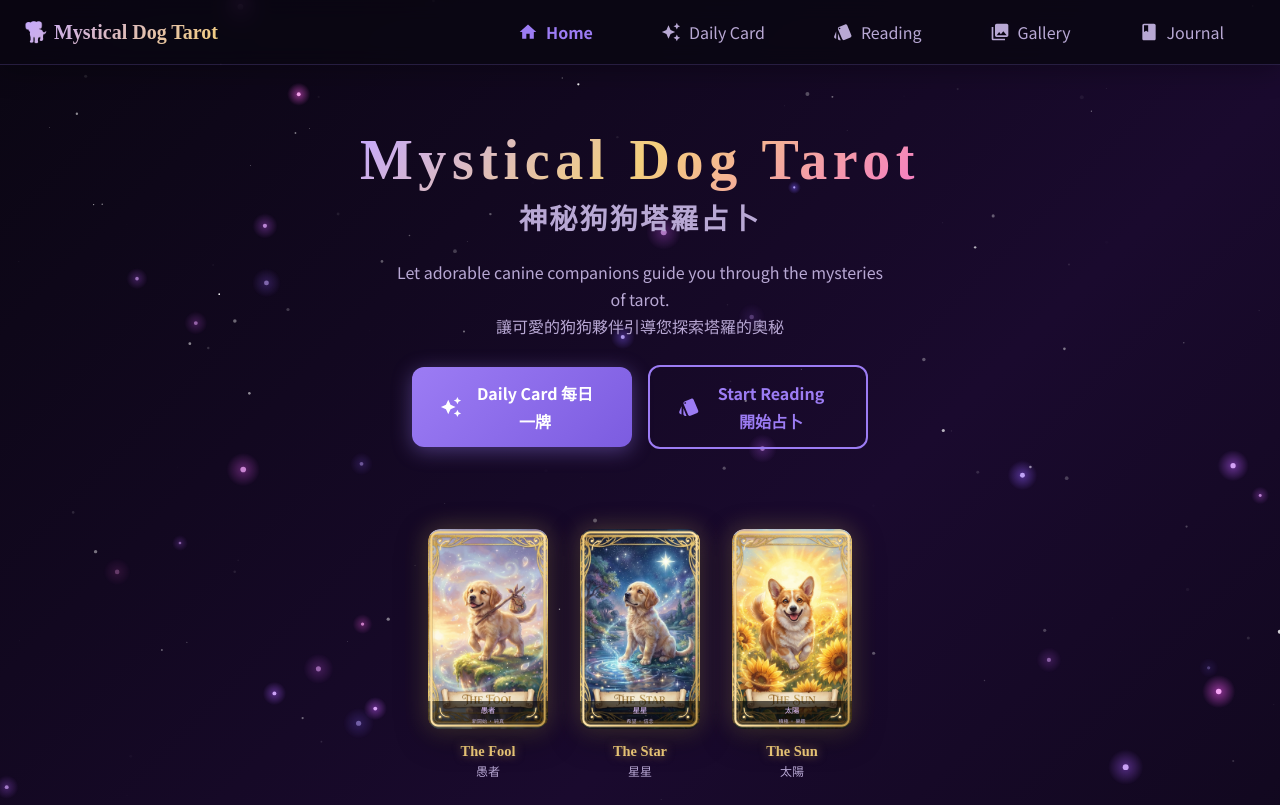
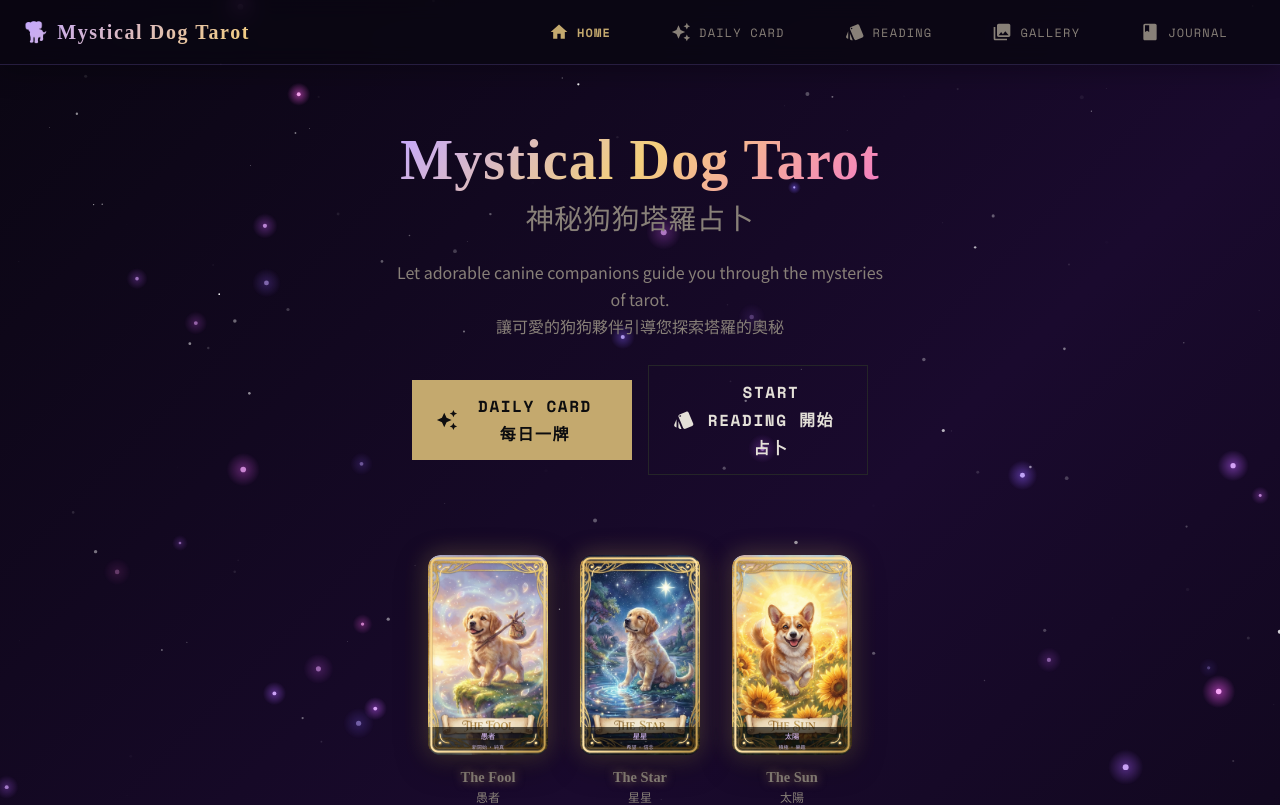
Before and after one commit to ericermerimen/tarot, a Next.js app: page / in a window 1280 px wide. Shown: the top 805 px of the page. Built offline with nearby package versions, Linux system fonts and the light colour scheme.

Commit message:
style: retheme MUI to instrument palette

```diff
--- a/src/theme/theme.ts
+++ b/src/theme/theme.ts
@@ -5,22 +5,14 @@ import { createTheme } from '@mui/material/styles';
 declare module '@mui/material/styles' {
   interface Palette {
     mystical: {
-      purple: string;
       gold: string;
-      pink: string;
-      blue: string;
       dark: string;
-      glow: string;
     };
   }
   interface PaletteOptions {
     mystical?: {
-      purple?: string;
       gold?: string;
-      pink?: string;
-      blue?: string;
       dark?: string;
-      glow?: string;
     };
   }
 }
@@ -29,86 +21,108 @@ const theme = createTheme({
   palette: {
     mode: 'dark',
     primary: {
-      main: '#9c7cf4',
-      light: '#c4a8ff',
-      dark: '#6b4bc1',
+      main: '#c4a96e',
+      light: '#d4b97e',
+      dark: '#a48950',
     },
     secondary: {
-      main: '#f4cf7c',
-      light: '#ffe4a8',
-      dark: '#c19b4c',
+      main: '#888078',
+      light: '#b0aa9e',
+      dark: '#606068',
     },
     background: {
-      default: '#0a0612',
-      paper: 'rgba(20, 10, 40, 0.85)',
+      default: '#0d0d0f',
+      paper: '#131316',
     },
     text: {
-      primary: '#f0e6ff',
-      secondary: '#b8a8d4',
+      primary: '#e4e0d8',
+      secondary: '#888078',
     },
+    divider: '#252528',
     mystical: {
-      purple: '#9c7cf4',
-      gold: '#f4cf7c',
-      pink: '#f47cc4',
-      blue: '#7cb8f4',
-      dark: '#1a0a2e',
-      glow: 'rgba(156, 124, 244, 0.6)',
+      gold: '#c4a96e',
+      dark: '#0d0d0f',
     },
   },
   typography: {
-    fontFamily: 'var(--font-cinzel), "Cinzel", "Noto Sans TC", serif',
+    fontFamily: 'var(--font-mono), "Space Mono", monospace',
     h1: {
-      fontWeight: 700,
-      letterSpacing: '0.1em',
+      fontFamily: 'var(--font-display), "Cormorant Garamond", serif',
+      fontWeight: 300,
+      letterSpacing: '0.02em',
     },
     h2: {
-      fontWeight: 600,
+      fontFamily: 'var(--font-display), "Cormorant Garamond", serif',
+      fontWeight: 400,
+      letterSpacing: '0.02em',
+    },
+    h3: {
+      fontFamily: 'var(--font-display), "Cormorant Garamond", serif',
+      fontWeight: 400,
+      letterSpacing: '0.02em',
+    },
+    h4: {
+      fontFamily: 'var(--font-mono), "Space Mono", monospace',
+      fontWeight: 700,
       letterSpacing: '0.08em',
     },
-    h3: {
-      fontWeight: 600,
-      letterSpacing: '0.05em',
-    },
-    h4: {
-      fontWeight: 600,
-    },
     h5: {
-      fontWeight: 500,
+      fontFamily: 'var(--font-mono), "Space Mono", monospace',
+      fontWeight: 700,
+      letterSpacing: '0.08em',
     },
     h6: {
-      fontWeight: 500,
+      fontFamily: 'var(--font-mono), "Space Mono", monospace',
+      fontWeight: 700,
+      letterSpacing: '0.08em',
     },
     body1: {
-      fontFamily: 'var(--font-noto-sans-tc), "Noto Sans TC", "Roboto", sans-serif',
+      fontFamily: 'var(--font-noto-sans-tc), "Noto Sans TC", sans-serif',
     },
     body2: {
-      fontFamily: 'var(--font-noto-sans-tc), "Noto Sans TC", "Roboto", sans-serif',
+      fontFamily: 'var(--font-noto-sans-tc), "Noto Sans TC", sans-serif',
+    },
+    caption: {
+      fontFamily: 'var(--font-mono), "Space Mono", monospace',
+    },
+    button: {
+      fontFamily: 'var(--font-mono), "Space Mono", monospace',
+    },
+    overline: {
+      fontFamily: 'var(--font-mono), "Space Mono", monospace',
     },
   },
   components: {
     MuiButton: {
       styleOverrides: {
         root: {
-          borderRadius: 12,
-          textTransform: 'none',
-          fontWeight: 600,
-          padding: '12px 32px',
-          fontSize: '1rem',
+          borderRadius: 0,
+          textTransform: 'uppercase',
+          fontWeight: 700,
+          padding: '10px 28px',
+          fontSize: '0.75rem',
+          letterSpacing: '0.1em',
+          boxShadow: 'none',
+          '&:hover': {
+            boxShadow: 'none',
+          },
         },
         contained: {
-          background: 'linear-gradient(135deg, #9c7cf4 0%, #7c5ce0 100%)',
-          boxShadow: '0 4px 20px rgba(156, 124, 244, 0.4)',
+          backgroundColor: '#c4a96e',
+          color: '#0d0d0f',
           '&:hover': {
-            background: 'linear-gradient(135deg, #b090ff 0%, #9070f0 100%)',
-            boxShadow: '0 6px 30px rgba(156, 124, 244, 0.6)',
+            backgroundColor: '#d4b97e',
           },
         },
         outlined: {
-          borderColor: '#9c7cf4',
-          borderWidth: 2,
+          borderColor: '#252528',
+          borderWidth: 1,
+          color: '#e4e0d8',
           '&:hover': {
-            borderWidth: 2,
-            backgroundColor: 'rgba(156, 124, 244, 0.1)',
+            borderWidth: 1,
+            borderColor: '#c4a96e',
+            color: '#c4a96e',
+            backgroundColor: 'transparent',
           },
         },
       },
@@ -116,10 +130,18 @@ const theme = createTheme({
     MuiCard: {
       styleOverrides: {
         root: {
-          borderRadius: 16,
-          background: 'rgba(20, 10, 40, 0.85)',
-          backdropFilter: 'blur(10px)',
-          border: '1px solid rgba(156, 124, 244, 0.2)',
+          borderRadius: 0,
+          background: '#131316',
+          border: '1px solid #252528',
+          boxShadow: 'none',
+        },
+      },
+    },
+    MuiAppBar: {
+      styleOverrides: {
+        root: {
+          boxShadow: 'none',
+          backgroundImage: 'none',
         },
       },
     },
```
